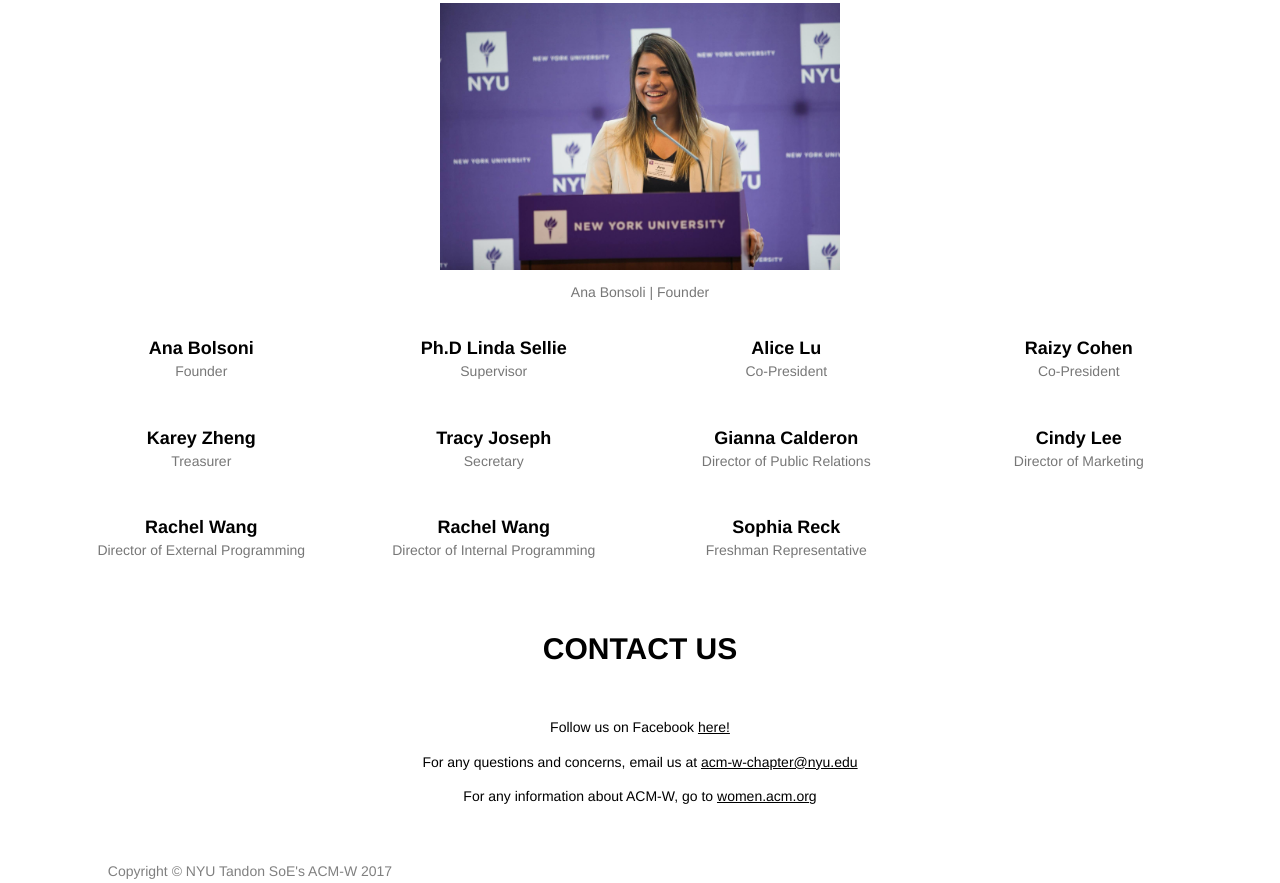
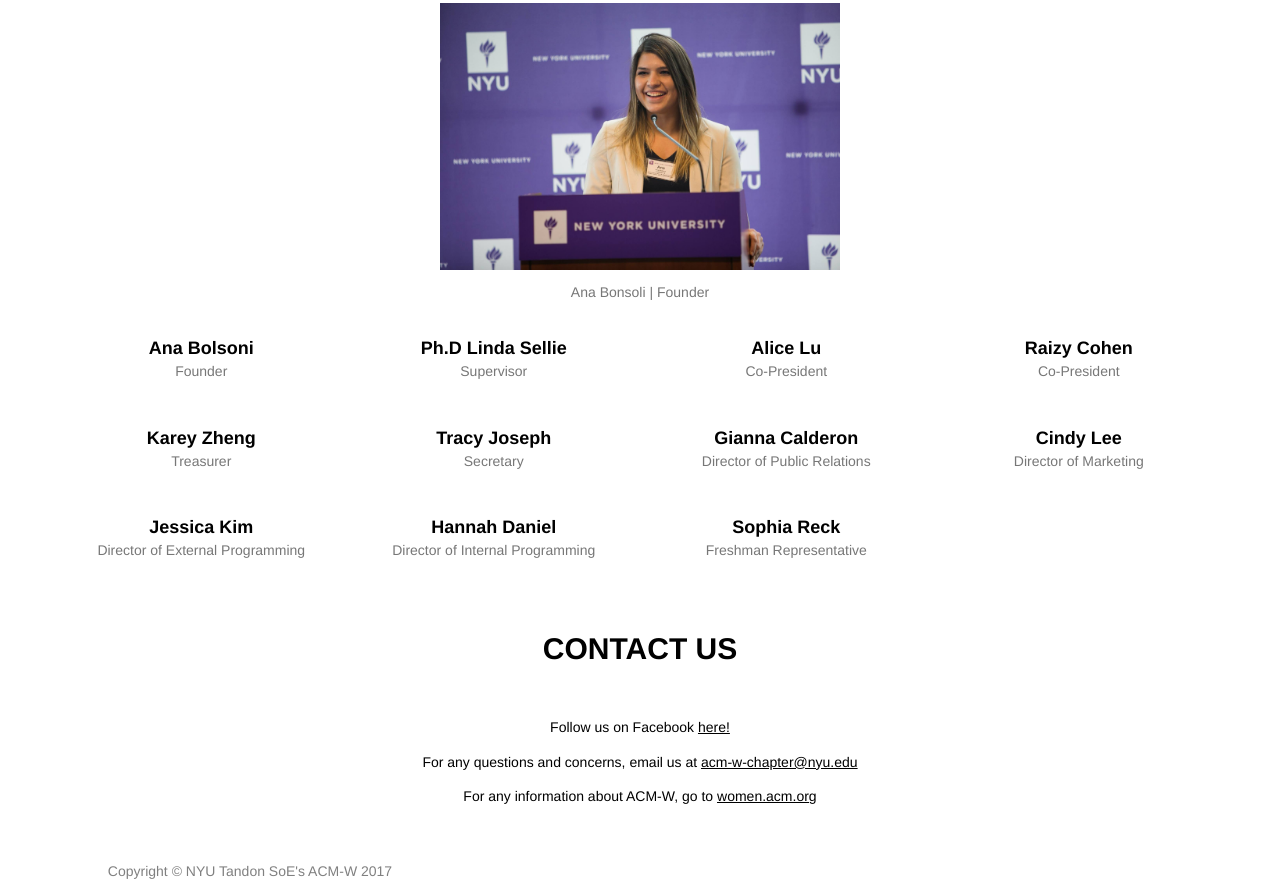
Before and after one commit to nyu-acm-w/ACM-W, a plain HTML site: page index.html in a window 1280 px wide. Shown: the part 2389-3272 px from the top of the page. Drawn offline with nearby package versions, Linux system fonts and the light colour scheme.

Commit message:
Updating Eboard

```diff
--- a/index.html
+++ b/index.html
@@ -196,13 +196,13 @@ Women's Chapter">
             <div class="row">
                 <div class="col-sm-3">
                     <div class="team-member">
-                        <h4>Rachel Wang</h4>
+                        <h4>Jessica Kim</h4>
                         <p class="text-muted">Director of External Programming</p>
                     </div>
                 </div>
                 <div class="col-sm-3">
                     <div class="team-member">
-                        <h4>Rachel Wang</h4>
+                        <h4>Hannah Daniel</h4>
                         <p class="text-muted">Director of Internal Programming</p>
                     </div>
                 </div>
```
